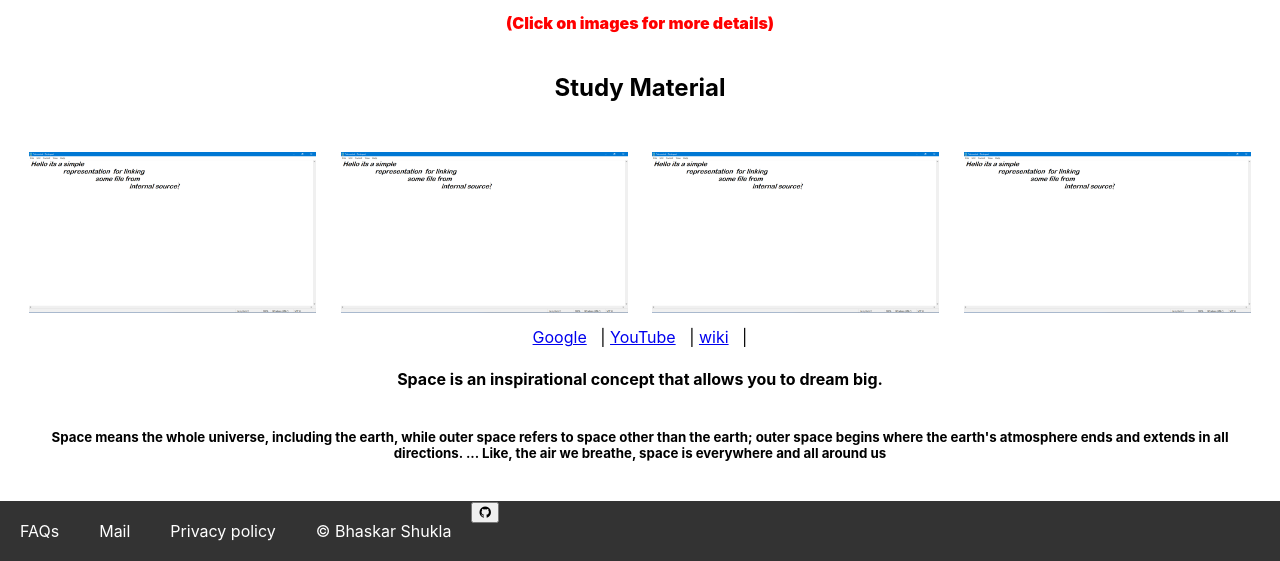
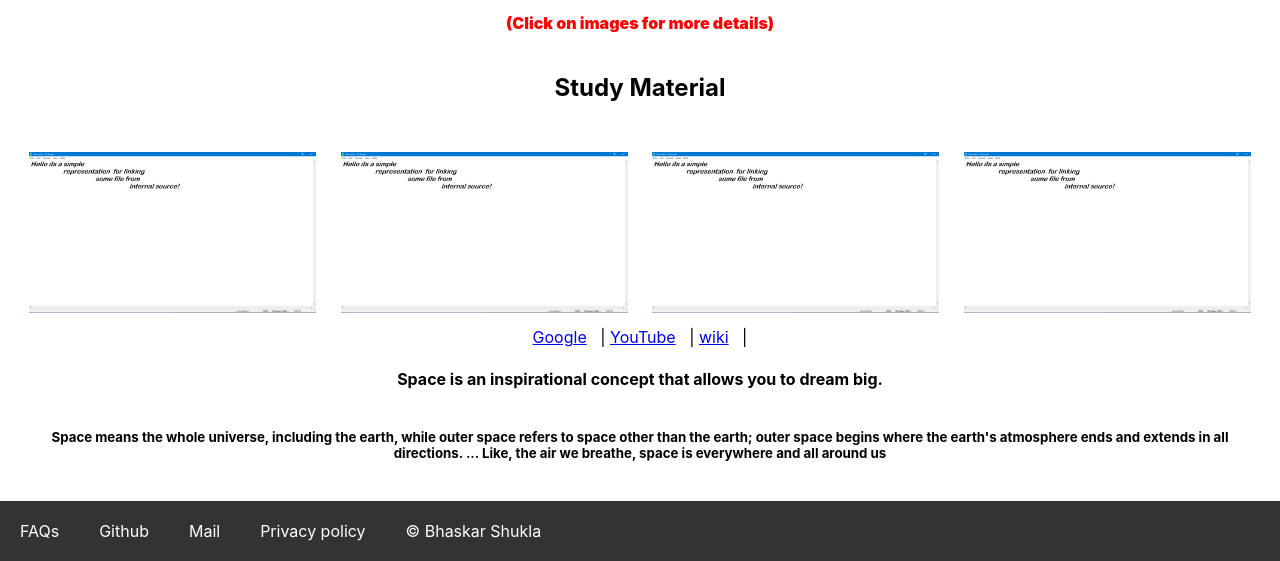
Before and after one commit to Bhaskar2002/demoweb, a plain HTML site: page index.html in a window 1280 px wide. Shown: the part 2097-2658 px from the top of the page. Drawn offline with Linux system fonts and the light colour scheme.

Commit message:
Update index.html

```diff
--- a/index.html
+++ b/index.html
@@ -66,8 +66,7 @@
     </main>
     <footer id="aboutus">
         <a href="#">FAQs</a>
-        <button class="btn"><i class="fa fa-github"></i></button>
-
+        <a href="https://github.com/Bhaskar2002/">Github</a>
         <a href="mailto:ibhaskarshukla@gmail.com">Mail</a>
         <a href="#">Privacy policy</a>
         <a href="#">&copy; Bhaskar Shukla</a>
```
